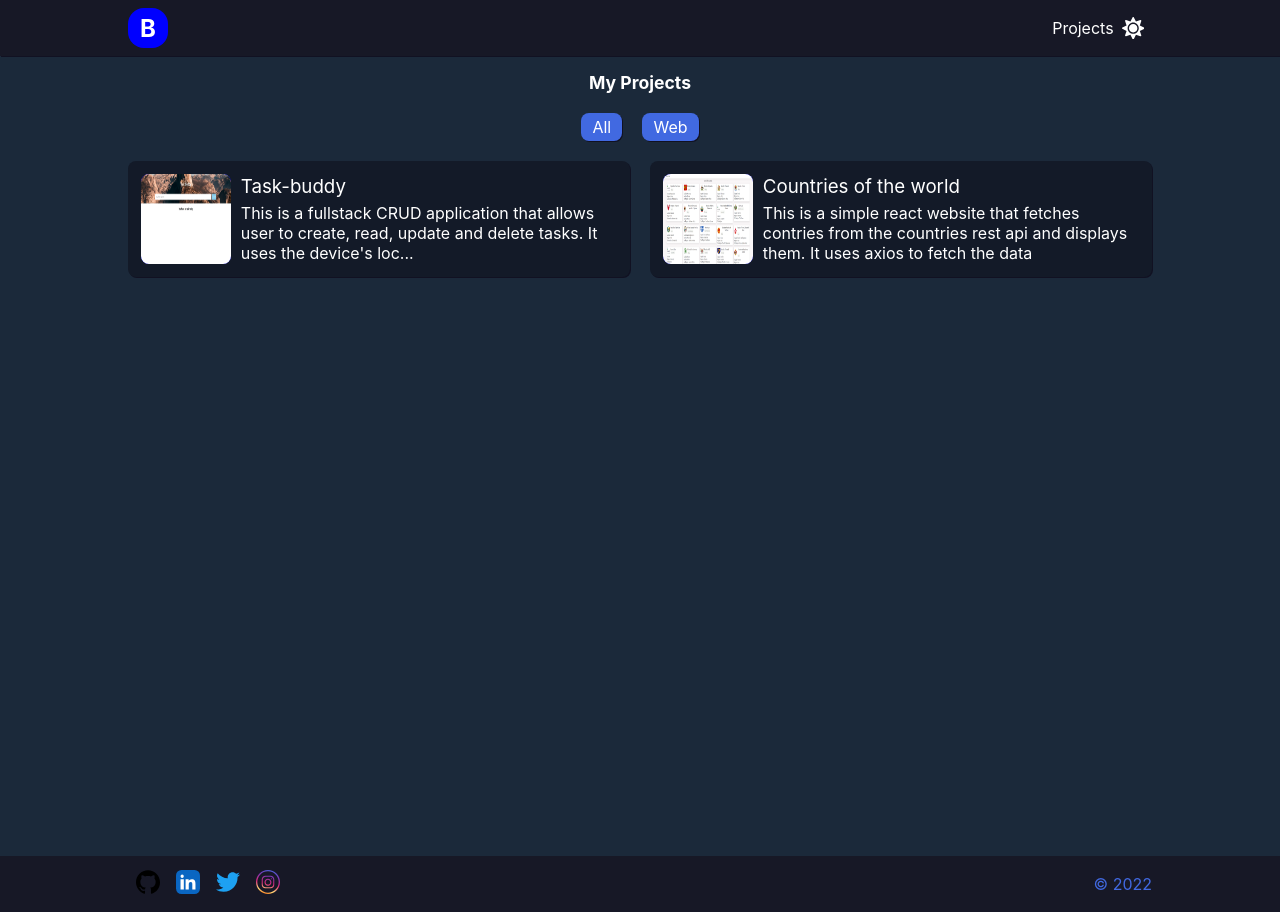
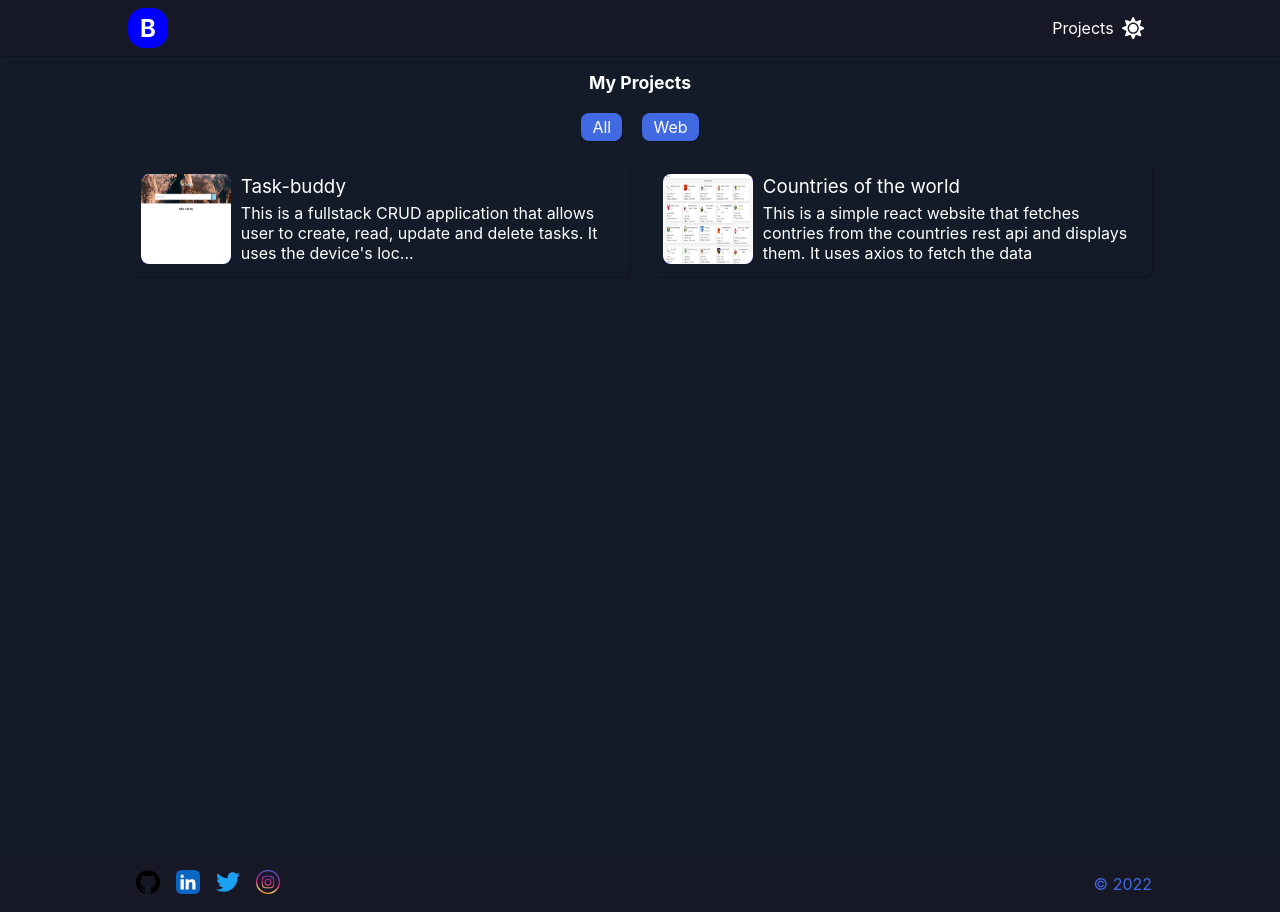
Before and after one commit to nyadero/portfolio, a Next.js app: page /projects in a window 1280 px wide. Built offline with nearby package versions, Linux system fonts and the light colour scheme.

Commit message:
remove background color for the projects page

```diff
--- a/src/styles/Projects.module.css
+++ b/src/styles/Projects.module.css
@@ -1,6 +1,6 @@
 .container{
    padding: 1rem 10vw;
-    background: var(--background-color-light);
+    /* background: var(--background-color-light); */
     min-height: 100vh;
 }
 .title{
```
